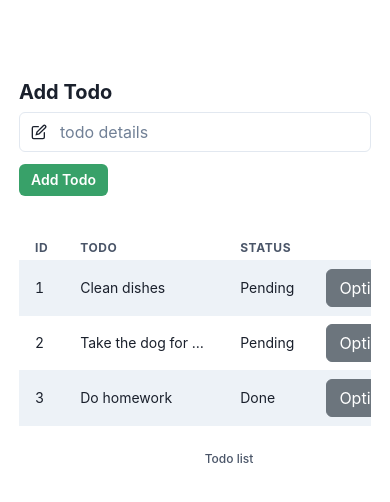
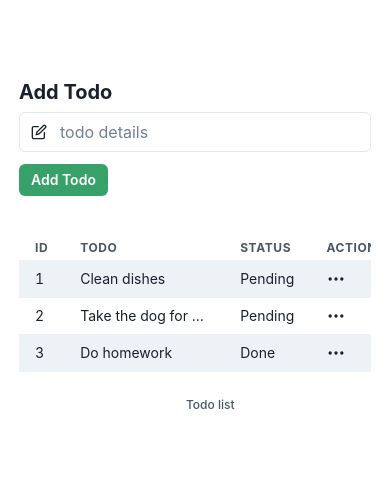
Before and after one commit to samoneill1122/React-Todo-App, a React (Vite) app: page / in a window 390 px wide. Shown: the top 502 px of the page. Built offline with nearby package versions, Linux system fonts and the light colour scheme; what simple-zustand-devtools would draw is missing.

Commit message:
Replace options button w elipses on small screens

```diff
--- a/package.json
+++ b/package.json
@@ -18,6 +18,7 @@
     "react": "^18.2.0",
     "react-dom": "^18.2.0",
     "react-hook-form": "^7.45.1",
+    "react-icons": "^4.10.1",
     "react-router-dom": "^6.14.1",
     "simple-zustand-devtools": "^1.1.0",
     "zod": "^3.21.4",
--- a/src/components/TodoActionsButton/TodoActionsButton.tsx
+++ b/src/components/TodoActionsButton/TodoActionsButton.tsx
@@ -2,6 +2,8 @@ import { Link } from "react-router-dom";
 import useTodoListStore from "../../store";
 import "./TodoActionsButton.css";
 import { todo } from "node:test";
+import { HiOutlineDotsHorizontal } from "react-icons/hi";
+import { useEffect, useState } from "react";
 
 interface Props {
   todoId: number;
@@ -10,16 +12,32 @@ interface Props {
 
 const TodoActionsButton = ({ todoId, hideMarkTodo }: Props) => {
   const { deleteTodo, markTodoAsDone } = useTodoListStore();
+  const [mobileView, setMobileView] = useState(false);
+
+  const mql = window.matchMedia("(max-width: 992px)");
+
+  useEffect(() => {
+    setMobileView(mql.matches);
+    console.log(mobileView);
+  }, [mobileView]);
+
   return (
     <div className="dropdown">
-      <button
+      {/* <button
         className="btn btn-secondary dropdown-toggle"
         type="button"
         data-bs-toggle="dropdown"
         aria-expanded="false"
       >
         Options
-      </button>
+      </button> */}
+      <HiOutlineDotsHorizontal
+        className="dropdown-toggle"
+        type="button"
+        data-bs-toggle="dropdown"
+        aria-expanded="false"
+        size={20}
+      />
       <ul className="dropdown-menu">
         <li>
           <Link
--- a/src/components/TodoTable/TodoTable.css
+++ b/src/components/TodoTable/TodoTable.css
@@ -6,6 +6,10 @@
 #todoTextCell {
   max-width: 30rem;
 }
+#actionsHeading {
+  display: none;
+}
+
 @media (max-width: 1280px) {
   #todoTextCell {
     max-width: 14rem;
@@ -15,4 +19,7 @@
   #todoTextCell {
     max-width: 10rem;
   }
+  #actionsHeading {
+    display: inline;
+  }
 }
--- a/src/components/TodoTable/TodoTable.tsx
+++ b/src/components/TodoTable/TodoTable.tsx
@@ -11,6 +11,7 @@ import {
 import useTodoListStore from "../../store";
 import TodoActionsButton from "../TodoActionsButton/TodoActionsButton";
 import "./TodoTable.css";
+import { HiOutlineDotsHorizontal } from "react-icons/hi";
 
 const TodoTable = () => {
   const { todos } = useTodoListStore();
@@ -28,7 +29,9 @@ const TodoTable = () => {
               <Th>Id</Th>
               <Th>Todo</Th>
               <Th>Status</Th>
-              <Th></Th>
+              <Th>
+                <span id="actionsHeading">Actions</span>
+              </Th>
             </Tr>
           </Thead>
           <Tbody>
```
Also changed, not shown: 1 other file (tests, documents, lock files or other folders).
